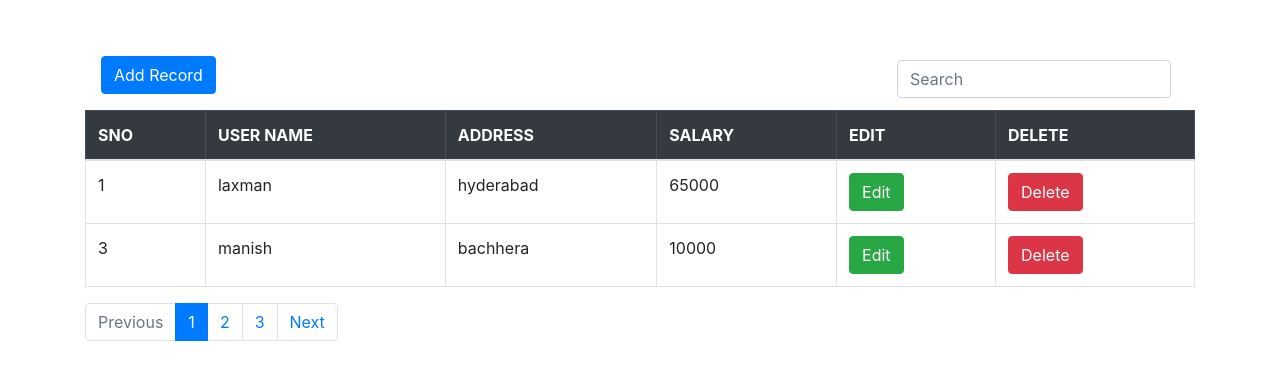
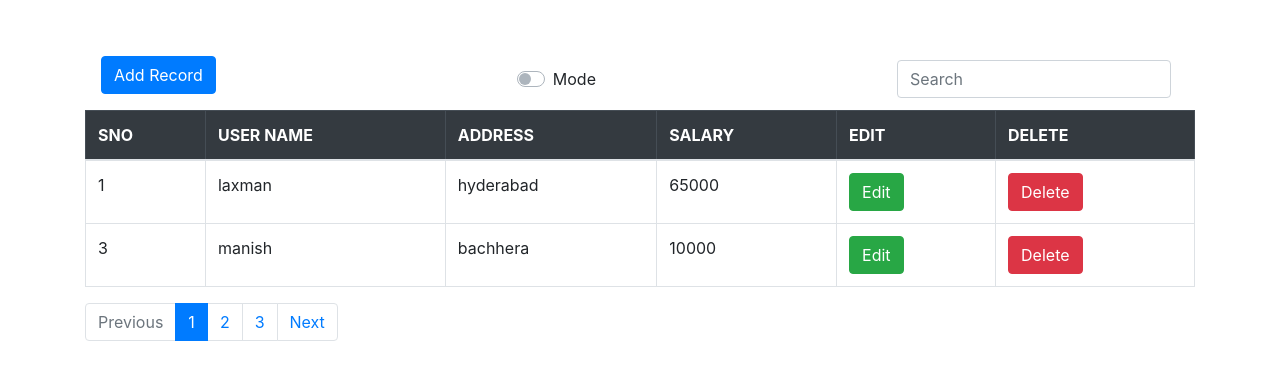
Before and after one commit to harishkgit9640/curd_operation_using_ajax, a PHP site: page / in a window 1280 px wide. Shown: the top 380 px of the page. Run offline with PHP 8.4, Linux system fonts and the light colour scheme; data comes from the database, SQL or seed files in the repository.

Commit message:
some new changes

```diff
--- a/index.php
+++ b/index.php
@@ -31,6 +31,12 @@
                 <button type="button" class="btn btn-primary mb-2" data-toggle="modal" data-target="#model">
                     Add Record
                 </button>
+
+                <div class="custom-control custom-switch">
+                    <input type="checkbox" class="custom-control-input" id="theme">
+                    <label class="custom-control-label" for="theme">Mode</label>
+                </div>
+
                 <form class="form-inline" action="#" method="post">
                     <input class="form-control mr-sm-2" type="search" id="search_input" placeholder="Search"
                         autocomplete="off">
```
